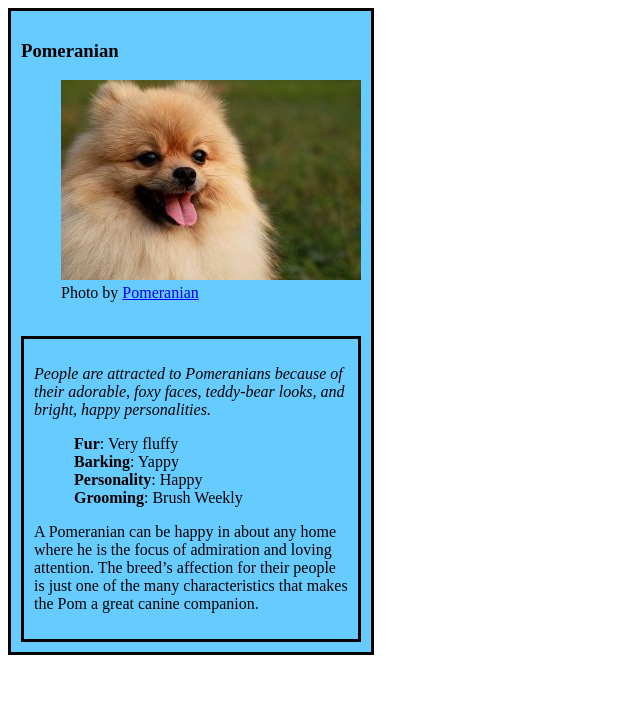
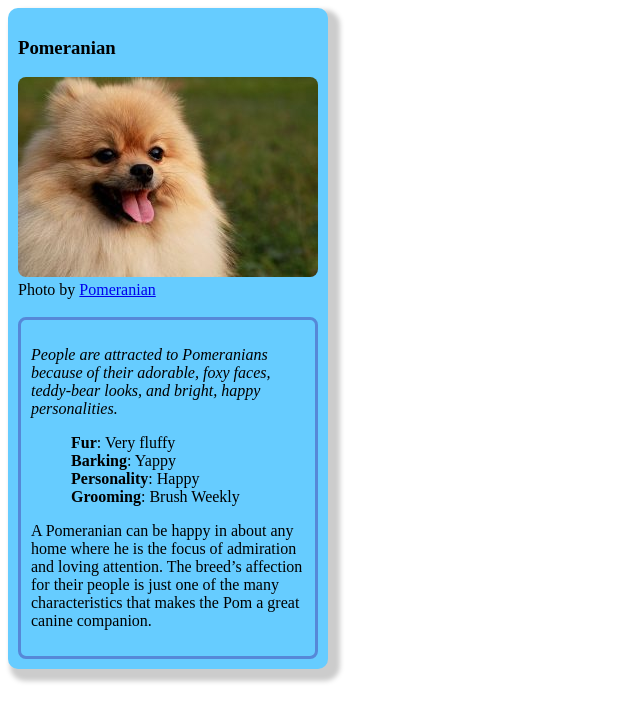
Before and after one commit to FlyingDad/GrowWithGoogle, a plain HTML site: page fend-animal-trading-cards-master/card.html in a window 1280 px wide. Shown: the whole page, without its empty margins (0-640 px from the left). Drawn offline with Linux system fonts and the light colour scheme.

Commit message:
Added screenshots

```diff
--- a/fend-animal-trading-cards-master/card.html
+++ b/fend-animal-trading-cards-master/card.html
@@ -10,13 +10,13 @@
 		<!-- your favorite animal's name goes here -->
 		<h3>Pomeranian</h3>
 		<!-- your favorite animal's image goes here -->
-		<figure>
-			<img src="pom.jpg" alt="Pomeranian">
+		<!-- <figure id="figure"> -->
+			<img  id="image" src="pom.jpg" alt="Pomeranian">
 				<figcaption>Photo by
 					<a href="https://www.pomeranian.org.uk/pomeranian-characteristics/">Pomeranian</a>
 				</figcaption>
 			</img>
-		</figure>
+		<!-- </figure> -->
 		<img >
 		<div id="information">
 			<!-- your favorite animal's interesting fact goes here -->
--- a/fend-animal-trading-cards-master/styles.css
+++ b/fend-animal-trading-cards-master/styles.css
@@ -1,14 +1,22 @@
 #card {
-  align-content: center;
-  border: solid;
+  border-radius: 10px;
+  box-shadow: 7px 7px 5px 5px #ccc;
   padding: 10px;
-  width: 340px;
+  width: 300px;
   background-color: rgb(102, 204, 255);
+}
+
+#image {
+    width: 300px;
+    height: 200px;
+    border-radius: 8px;
 }
 
 #information {
   border: solid;
+  border-color: rgb(86, 136, 216);;
   padding: 10px;
+  border-radius: 8px;
 }
 
 #fact {
```
Also changed, not shown: fend-animal-trading-cards-master/Screen Shot 2018-01-13 at 2.21.45 PM.png (added), fend-animal-trading-cards-master/pomy.png (added).
